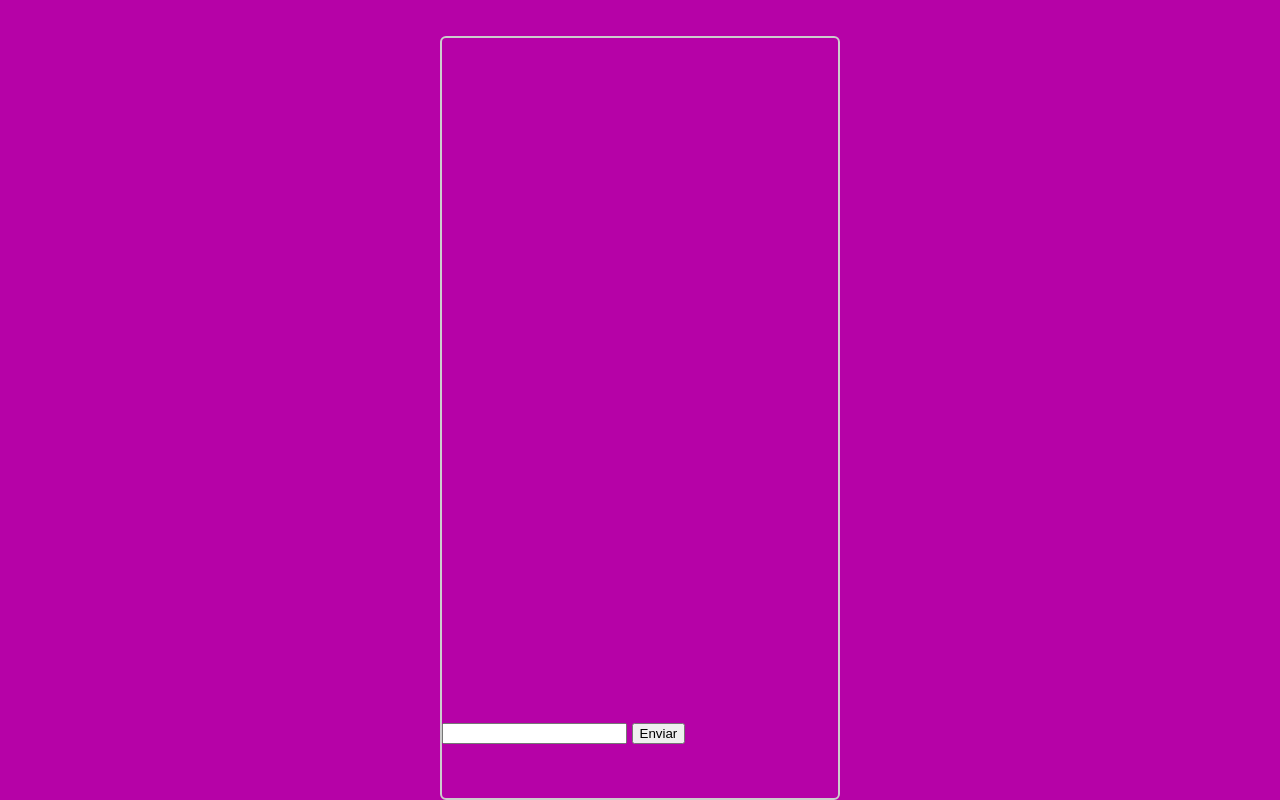
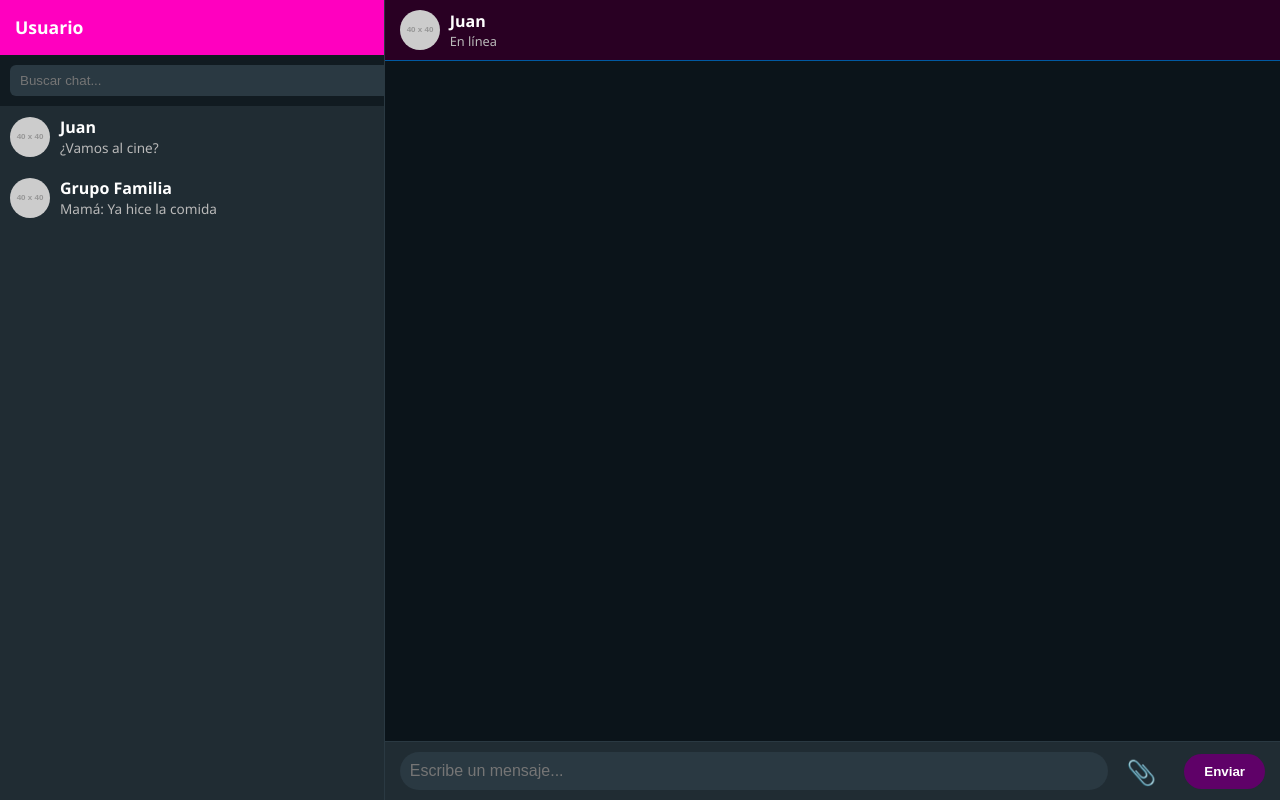
Before and after one commit to incognita69/chat, a website: page client/index.html in a window 1280 px wide. Drawn offline with Linux system fonts and the light colour scheme; placeholder pictures from the web are drawn by us.

```diff
--- a/client/index.html
+++ b/client/index.html
@@ -1,53 +1,120 @@
 <!DOCTYPE html>
-<html>
+<html lang="es">
+<head>
+  <meta charset="UTF-8" />
+  <meta name="viewport" content="width=device-width, initial-scale=1.0" />
+  <title>WhatsApp Web Clon</title>
+  <link rel="stylesheet" href="styles.css" />
+</head>
+<body>
+  <div id="app">
+    <!-- Columna izquierda: lista de chats -->
+    <div id="lista-chats">
+      <div id="barra-superior">
+        <span>Usuario</span>
+      </div>
 
-<head>
+      <div id="busqueda">
+        <input type="text" placeholder="Buscar chat..." />
+      </div>
 
-   <link rel="stylesheet" href="styles.css">
-  <meta charset="utf-8">
-  <meta name="viewport" content="width=device-width,initial-scale=1.0">
+      <div class="chat-preview">
+        <img src="https://via.placeholder.com/40" class="avatar" />
+        <div class="chat-info">
+          <h4>Juan</h4>
+          <p>¿Vamos al cine?</p>
+        </div>
+      </div>
 
-  <title>Socket.IO chat</title>
-</head>
+      <div class="chat-preview">
+        <img src="https://via.placeholder.com/40" class="avatar" />
+        <div class="chat-info">
+          <h4>Grupo Familia</h4>
+          <p>Mamá: Ya hice la comida</p>
+        </div>
+      </div>
+    </div>
 
-<body>
-  <section id="chat">
-    <ul id="messages"></ul>
-    <form id="form" action="">
-      <input id="input" autocomplete="off" />
-      <button>Enviar</button>
-    </form>
-  </section>
+    <!-- Columna derecha: chat activo -->
+    <div id="chat-activo">
+      <div id="chat-header">
+        <img src="https://via.placeholder.com/40" class="avatar" />
+        <div>
+          <h4>Juan</h4>
+          <p>En línea</p>
+        </div>
+      </div>
 
+      <ul id="messages"></ul>
+
+      <form id="form">
+        <input id="input" autocomplete="off" placeholder="Escribe un mensaje..." />
+
+        <!-- Botón clip para seleccionar archivo -->
+        <label for="fileInput" class="file-label" title="Enviar imagen o video">📎</label>
+        <input type="file" id="fileInput" accept="image/*,video/*" style="display:none" />
+
+        <button type="submit">Enviar</button>
+      </form>
+    </div>
+  </div>
 
   <script type="module">
     import { io } from "https://cdn.socket.io/4.3.2/socket.io.esm.min.js";
 
-    // ✅ Se define una variable externa
     let serverOffset = 0;
-
-    // ✅ Se pasa en el auth solo al conectar
-    const socket = io({
-      auth: { serverOffset }
-    });
+    const socket = io({ auth: { serverOffset } });
 
     const form = document.getElementById('form');
     const input = document.getElementById('input');
     const messages = document.getElementById('messages');
+    const fileInput = document.getElementById('fileInput');
 
-    // ✅ Se actualiza la variable, no socket.auth
     socket.on('chat message', (msg, offset) => {
-      const item = `<li>${msg}</li>`;
+      let item;
+
+      if (msg.match(/\.(jpg|jpeg|png|gif)$/i)) {
+        item = `<li class="mensaje propio"><img src="${msg}" style="max-width:200px; border-radius:10px;" /></li>`;
+      } else if (msg.match(/\.(mp4|webm|ogg)$/i)) {
+        item = `<li class="mensaje propio"><video src="${msg}" controls style="max-width:200px; border-radius:10px;"></video></li>`;
+      } else {
+        item = `<li class="mensaje propio">${msg}</li>`;
+      }
+
       messages.insertAdjacentHTML('beforeend', item);
+      messages.scrollTop = messages.scrollHeight;
       serverOffset = Number(offset);
     });
 
     form.addEventListener('submit', (e) => {
       e.preventDefault();
+      if (input.value.trim()) {
+        socket.emit('chat message', input.value.trim());
+        input.value = '';
+      }
+    });
 
-      if (input.value) {
-        socket.emit('chat message', input.value);
-        input.value = '';
+    fileInput.addEventListener('change', async () => {
+      if (fileInput.files.length === 0) return;
+
+      const formData = new FormData();
+      formData.append('file', fileInput.files[0]);
+
+      try {
+        const res = await fetch('/upload', {
+          method: 'POST',
+          body: formData
+        });
+
+        if (!res.ok) throw new Error('Error al subir el archivo');
+
+        const data = await res.json();
+
+        socket.emit('chat message', data.url);
+      } catch (err) {
+        alert('No se pudo subir el archivo: ' + err.message);
+      } finally {
+        fileInput.value = '';
       }
     });
   </script>
--- a/client/styles.css
+++ b/client/styles.css
@@ -1,36 +1,189 @@
-*,
-*:before,
-*:after {
-  box-sizing: border-box;
+body {
+  margin: 0;
+  font-family: "Segoe UI", Roboto, sans-serif;
+  height: 100vh;
+  display: flex;
+  background-color: #0d0d0d;
 }
 
-
-body {
- background-color: #b602a7;
-
-  margin: 0;
-  font-family: -apple-system, BlinkMacSystemFont, "Segoe UI", Roboto, Helvetica, Arial, sans-serif;
-  display: grid;
-  place-content: center;
+#app {
+  display: flex;
+  width: 100%;
   height: 100vh;
-  padding: 36px;
-  grid-template-rows: 1fr;
 }
 
-#messages {
-  list-style-type: none;
-  margin: 0;
-  padding: 0;
-  overflow-y: auto;
-  height: 90%;
-  scroll-padding-inline: 10px;
+/* === LISTA DE CHATS === */
+
+#lista-chats {
+  width: 30%;
+  background-color: #202c33;
+  color: white;
+  display: flex;
+  flex-direction: column;
+  border-right: 1px solid #2a3942;
+  overflow: hidden;
 }
 
-#chat {
-  border: 2px solid #ccc;
+#barra-superior {
+  padding: 15px;
+  background-color: #ff00bf;
+  font-weight: bold;
+  font-size: 1.1rem;
+  border-bottom: 1px solid #ff00bf;
+}
+
+#busqueda {
+  padding: 10px;
+  background-color: #111b21;
+}
+
+#busqueda input {
+  width: 100%;
+  padding: 8px 10px;
   border-radius: 6px;
-  overflow: hidden;
-  width: 400px;
-  height: 105%;
+  border: none;
+  background-color: #2a3942;
+  color: white;
+}
+
+.chat-preview {
+  display: flex;
+  align-items: center;
+  padding: 10px;
+  gap: 10px;
+  cursor: pointer;
+  transition: background-color 0.3s;
+}
+
+.chat-preview:hover {
+  background-color: #2a3942;
+}
+
+.avatar {
+  border-radius: 50%;
+  width: 40px;
+  height: 40px;
+}
+
+.chat-info h4 {
+  margin: 0;
+  font-size: 1rem;
+}
+
+.chat-info p {
+  margin: 0;
+  font-size: 0.85rem;
+  color: #b9b9b9;
+}
+
+/* === CHAT ACTIVO === */
+
+#chat-activo {
+  width: 70%;
+  display: flex;
+  flex-direction: column;
+  background-color: #0b141a;
+  color: white;
   position: relative;
 }
+
+/* Header del chat */
+#chat-header {
+  display: flex;
+  align-items: center;
+  padding: 10px 15px;
+  background-color: #290023;
+  gap: 10px;
+  border-bottom: 1px solid #0159a1;
+}
+
+#chat-header h4 {
+  margin: 0;
+  font-size: 1rem;
+}
+
+#chat-header p {
+  margin: 0;
+  font-size: 0.8rem;
+  color: #b9b9b9;
+}
+
+/* Lista de mensajes */
+#messages {
+  list-style: none;
+  margin: 0;
+  padding: 20px;
+  flex-grow: 1;
+  overflow-y: auto;
+  display: flex;
+  flex-direction: column;
+  gap: 10px;
+}
+
+#messages li {
+  padding: 10px 15px;
+  border-radius: 10px;
+  max-width: 60%;
+  word-wrap: break-word;
+}
+
+.mensaje {
+  background-color: #ff00ae;
+  align-self: flex-start;
+}
+
+.propio {
+  background-color: #005c4b;
+  align-self: flex-end;
+}
+
+/* Input */
+#form {
+  display: flex;
+  padding: 10px 15px;
+  background-color: #202c33;
+  border-top: 1px solid #2a3942;
+  align-items: center;
+  gap: 8px;
+}
+
+#input {
+  flex-grow: 1;
+  padding: 10px;
+  border-radius: 20px;
+  border: none;
+  font-size: 1rem;
+  background-color: #2a3942;
+  color: white;
+}
+
+#form button {
+  margin-left: 10px;
+  padding: 10px 20px;
+  border: none;
+  background-color: #5f0168;
+  color: white;
+  font-weight: bold;
+  border-radius: 20px;
+  cursor: pointer;
+}
+
+#form button:hover {
+  background-color: #4b0041;
+}
+
+/* Estilos para botón clip (📎) */
+.file-label {
+  display: flex;
+  align-items: center;
+  justify-content: center;
+  cursor: pointer;
+  padding: 0 10px;
+  font-size: 1.5rem;
+  color: white;
+  user-select: none;
+}
+
+.file-label:hover {
+  color: #ff00bf;
+}
--- a/package.json
+++ b/package.json
@@ -17,6 +17,7 @@
     "dotenv": "^16.5.0",
     "express": "5.1.0",
     "morgan": "1.10.0",
+    "multer": "^2.0.1",
     "socket.io": "4.8.1"
   }
 }
```
Also changed, not shown: server/index.js (+35 -0 lines), uploads/1750985432624-974310735.jpg (added), 1 other file.
